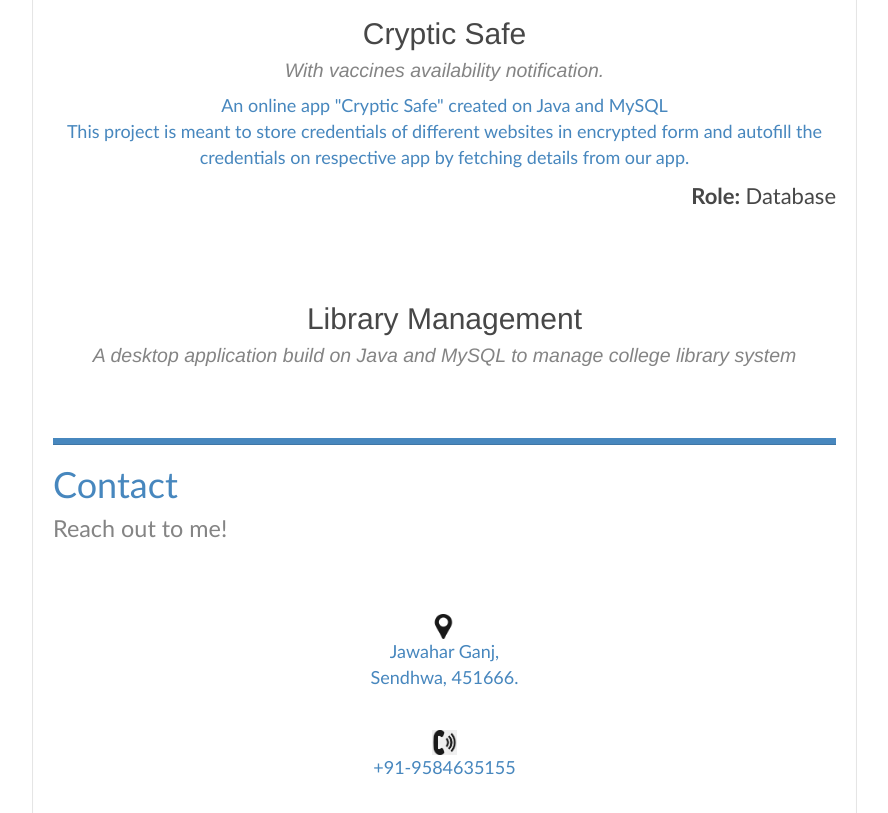
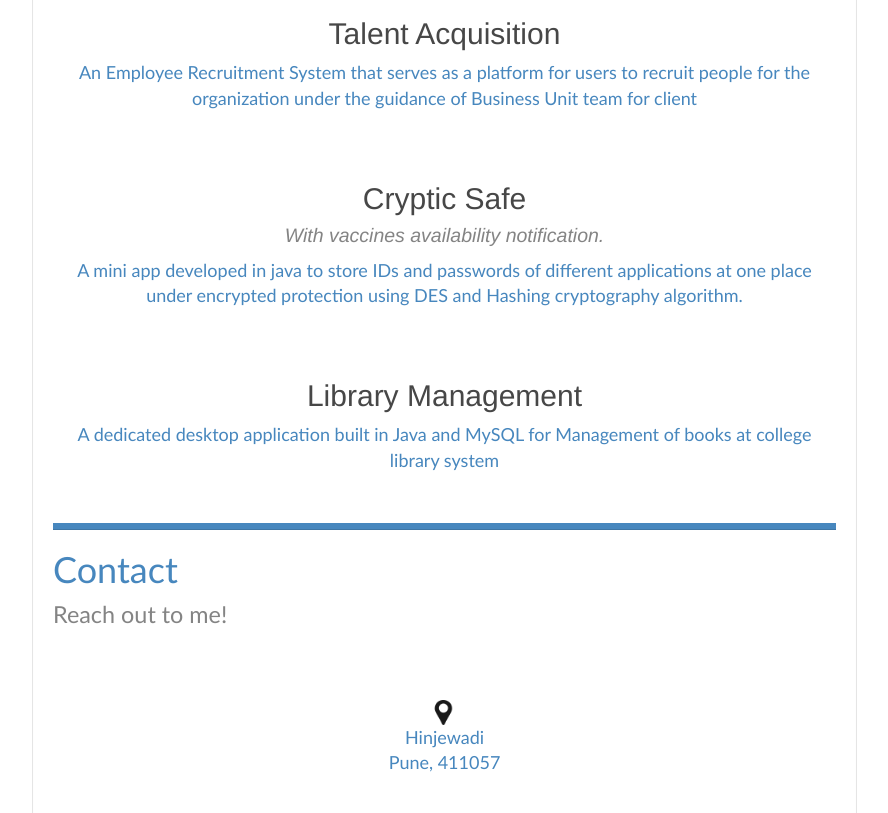
Before and after one commit to kritisharmaa01/kritisharma18.github.io, a plain HTML site: page index.html in a window 1280 px wide. Shown: the part 1922-2735 px from the top of the page, without its empty margins (338-1226 px from the left). Drawn offline with nearby package versions, Linux system fonts and the light colour scheme.

Commit message:
Update index.html

```diff
--- a/index.html
+++ b/index.html
@@ -199,13 +199,24 @@
                             <div class="progress-bar" role="progressbar" style="width: 100%" aria-valuenow="100" aria-valuemin="0" aria-valuemax="100"></div>
                         </div>
                         <h1 class="text-primary" style="font-family: 'Calibri'"><a name="projects"></a>Projects<br><small>What I've made.....with my team.</small></h1>
+
+                        <h2 align="middle">Talent Acquisition<br><!--<small><i>With vaccines availability notification.</i></small>--></h2>
+                        <p class="text-primary" style="font-family: 'Calibri'; font-size: 18px" align="middle">An Employee Recruitment System that serves as a platform for users to recruit people for the organization under the guidance of Business Unit team for client<br>
+                        <p class="text-dark" style="font-family: 'Calibri'; font-size: 22px" align="right"><!--<b>Role: </b>Database--></p>
+			            <br><br>
+
                         <h2 align="middle">Cryptic Safe<br><small><i>With vaccines availability notification.</i></small></h2>
-                        <p class="text-primary" style="font-family: 'Calibri'; font-size: 18px" align="middle">An online app "Cryptic Safe" created on Java and MySQL<br>
-                            This project is meant to store credentials of different websites in encrypted form and autofill the credentials on respective app by fetching details from our app.</p>
-                        <p class="text-dark" style="font-family: 'Calibri'; font-size: 22px" align="right"><b>Role: </b>Database</p>
-			    <br><br><br>
-                        <h2 align="middle">Library Management<br><small><i>A desktop application build on Java and MySQL to manage college library system</i></small></h2>
-                            <br><br><br>
+                        <p class="text-primary" style="font-family: 'Calibri'; font-size: 18px" align="middle">A mini app developed in java to store IDs and passwords of different applications at one place under encrypted protection using DES and Hashing cryptography algorithm.<br>
+                        <p class="text-dark" style="font-family: 'Calibri'; font-size: 22px" align="right"><!--<b>Role: </b>Database--></p>
+			            <br><br>
+
+
+                        <h2 align="middle">Library Management<br><!--<small><i>With vaccines availability notification.</i></small>--></h2>
+                        <p class="text-primary" style="font-family: 'Calibri'; font-size: 18px" align="middle">A dedicated desktop application built in Java and MySQL for Management of books at college library system<br>
+                        <p class="text-dark" style="font-family: 'Calibri'; font-size: 22px" align="right"></p>
+                        <!--<h2 align="middle">Library Management<br><small><i>A desktop application build on Java and MySQL to manage college library system</i></small></h2>-->
+                        <br><br>
+
 
                         <div class="progress1">
                             <div class="progress-bar" role="progressbar" style="width: 100%" aria-valuenow="100" aria-valuemin="0" aria-valuemax="100"></div>
@@ -214,14 +225,14 @@
                         <div align="middle">
                             <dl>
                                 <dt><img src="./images/loc.png" width="25px" height="25px"></dt>
-                               <dd class="text-primary" style="font-family: 'Calibri'; font-size: 18px">Jawahar Ganj,<br>Sendhwa, 451666.</dd><br><br>
+                               <dd class="text-primary" style="font-family: 'Calibri'; font-size: 18px">Hinjewadi<br>Pune, 411057</dd><br><br>
                                 <dt><img src="./images/phone.png" width="25px" height="25px"></dt>
-                                <dd><p class="text-primary" style="font-family: 'Calibri'; font-size: 18px">+91-9584635155</p></dd><br><br>
+                                <dd><p class="text-primary" style="font-family: 'Calibri'; font-size: 18px">+91-9669834137</p></dd><br><br>
                                 <dt><img src="./images/mail.png" width="25px" height="25px"></dt>
-                                <dd><p class="text-primary" style="font-family: 'Calibri'; font-size: 18px"><b>kriti.sharma</b>@cognizant.com</p></dd>
+                                <dd><p class="text-primary" style="font-family: 'Calibri'; font-size: 18px"><b>Kriti.Sharma</b>@Cognizant.com</p></dd>
+                                <dd><p class="text-primary" style="font-family: 'Calibri'; font-size: 18px"><b>kritisharmaa01</b>@gmail.com</p></dd>
                             </dl>
                         </div>
-
 
                     </div>
                 </div>
```
